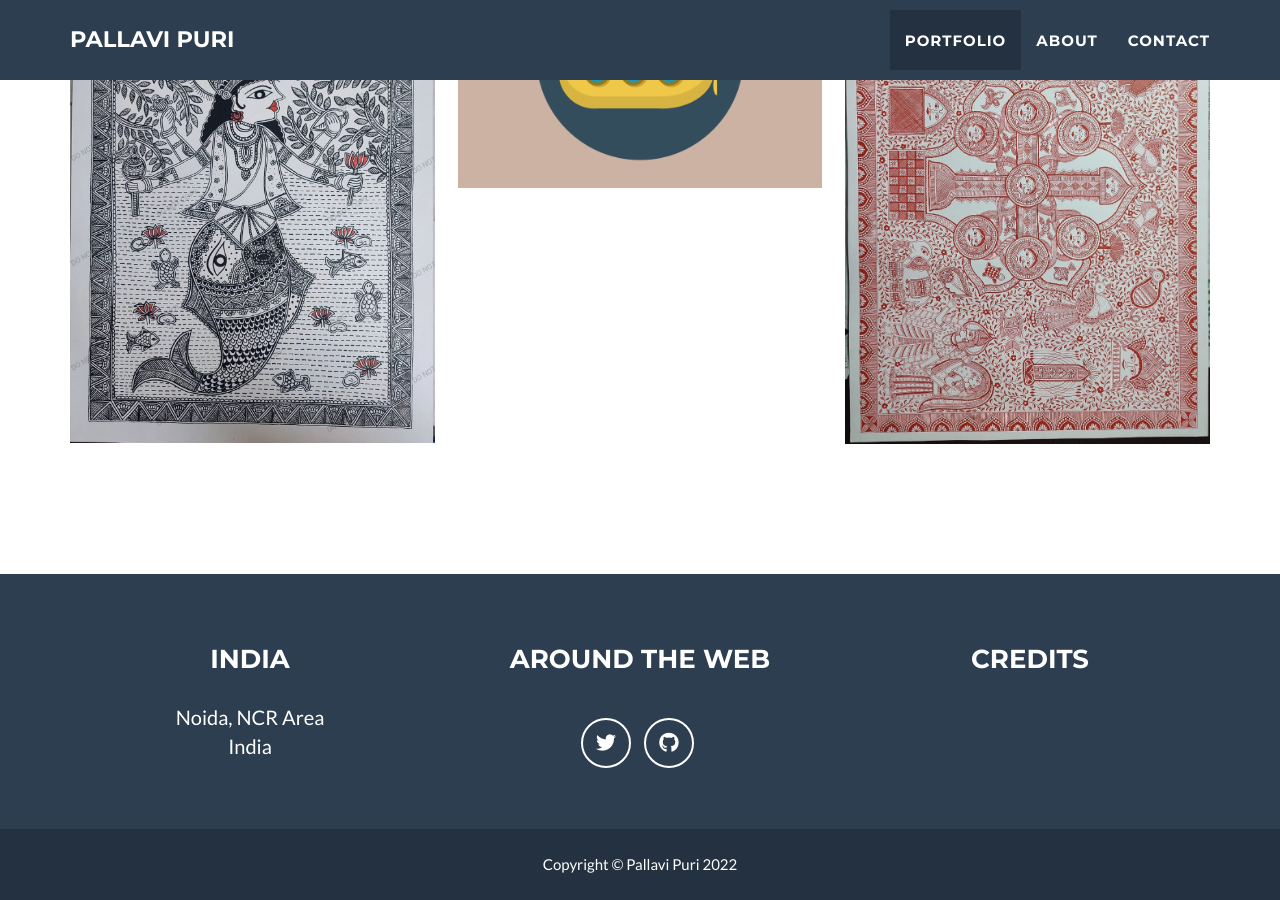
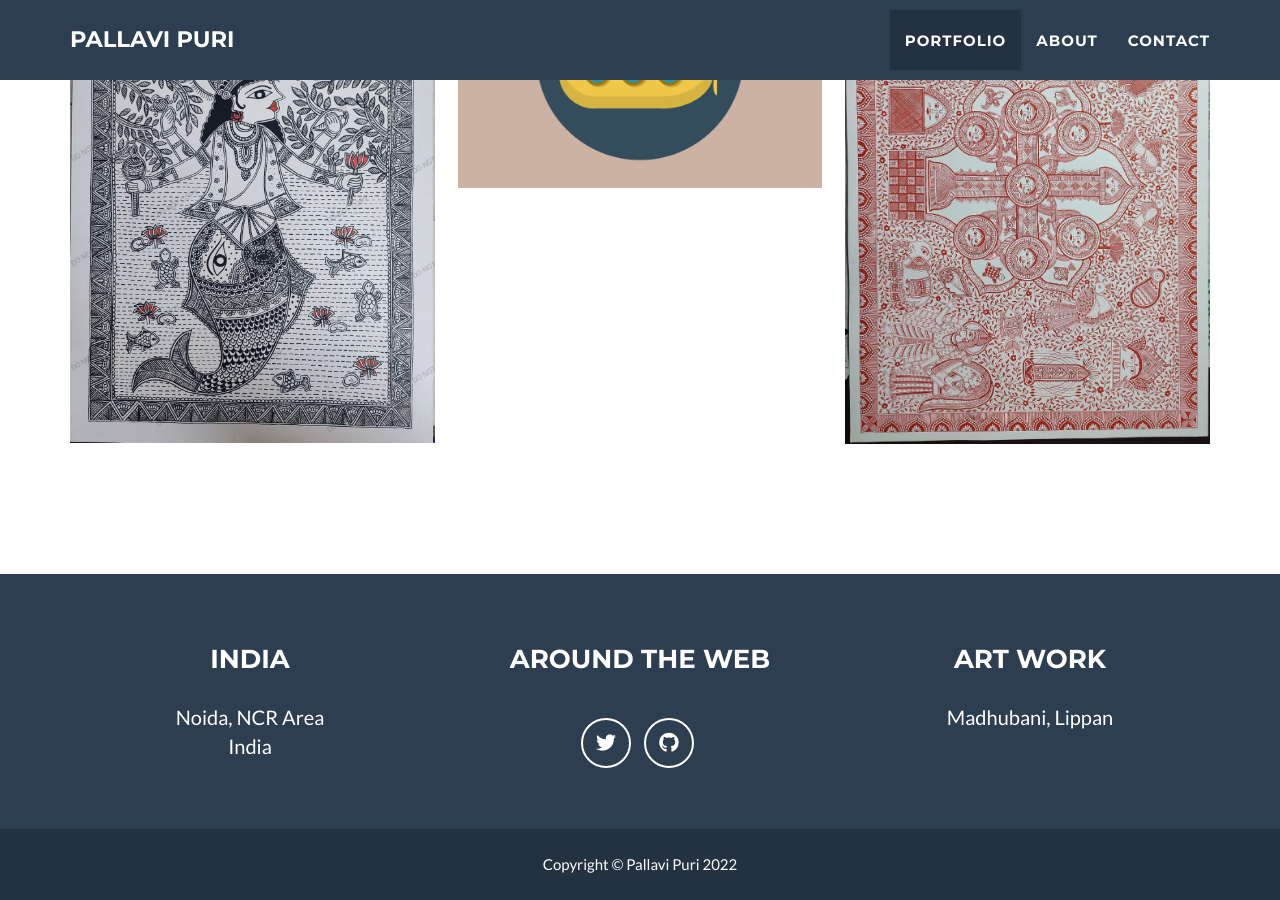
Before and after one commit to pallavi-puri/pallavipuri.github.io, a Jekyll site: the page built from _posts/2014-07-18-project-1.markdown, in a window 1280 px wide and 900 px high, scrolled down 1451 px. Built offline with Jekyll 4.4.1, drawn with Linux system fonts in a browser that asks for light colours.

Commit message:
Update _config.yml

```diff
--- a/_config.yml
+++ b/_config.yml
@@ -35,7 +35,7 @@ footer:
   copyright: Pallavi Puri
   location: India
   social: Around the Web
-  credits: Credits
+  credits: Art work
 
 # Social networks usernames (many more available: google-plus, flickr, dribbble, pinterest, instagram, tumblr, linkedin, etc.)
 social:
@@ -50,7 +50,7 @@ address:
   - line: India
 
 # Credits content
-credits: ''
+credits: 'Madhubani, Lippan'
 
 # Build settings
 markdown: kramdown
```
